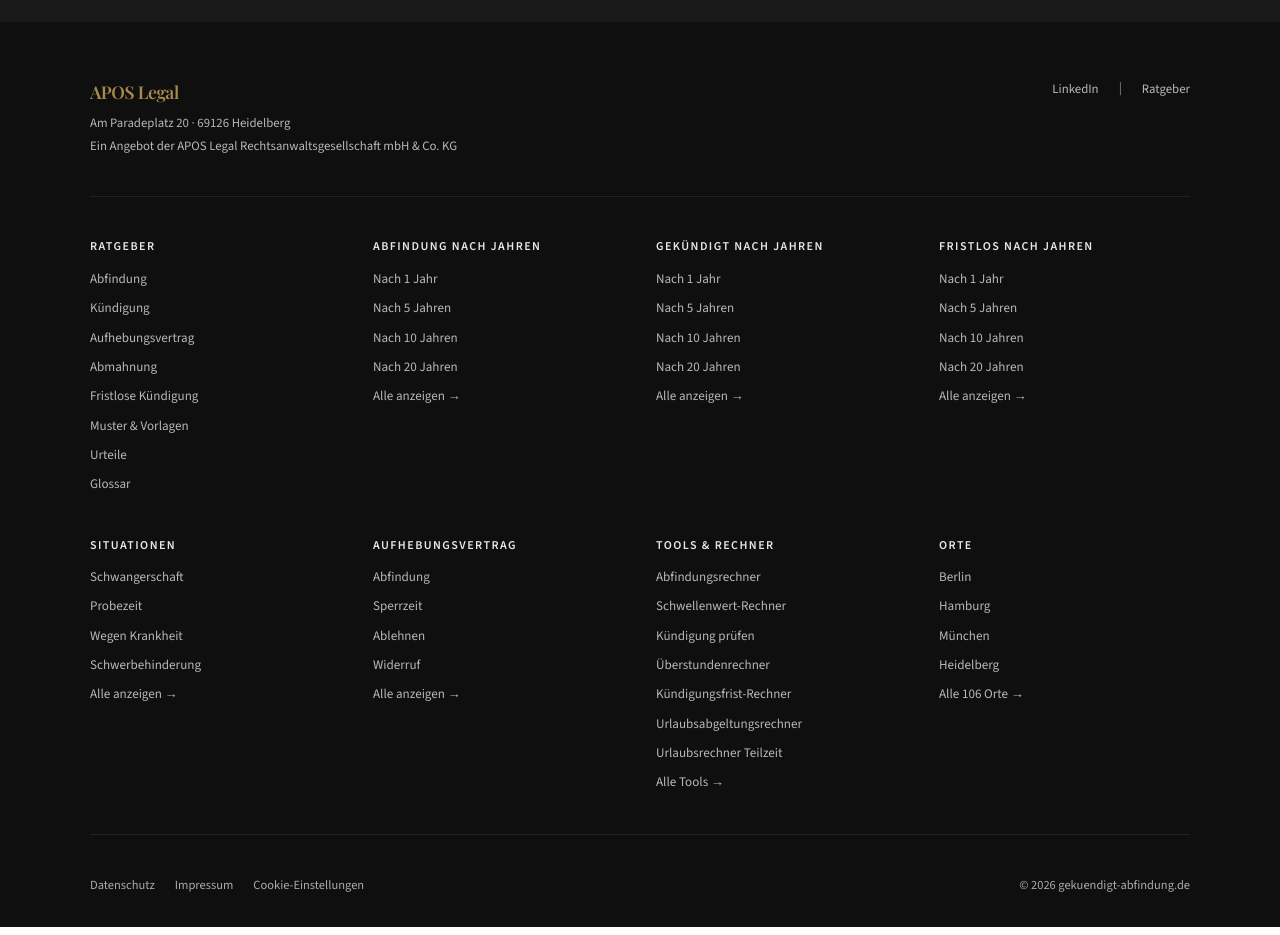
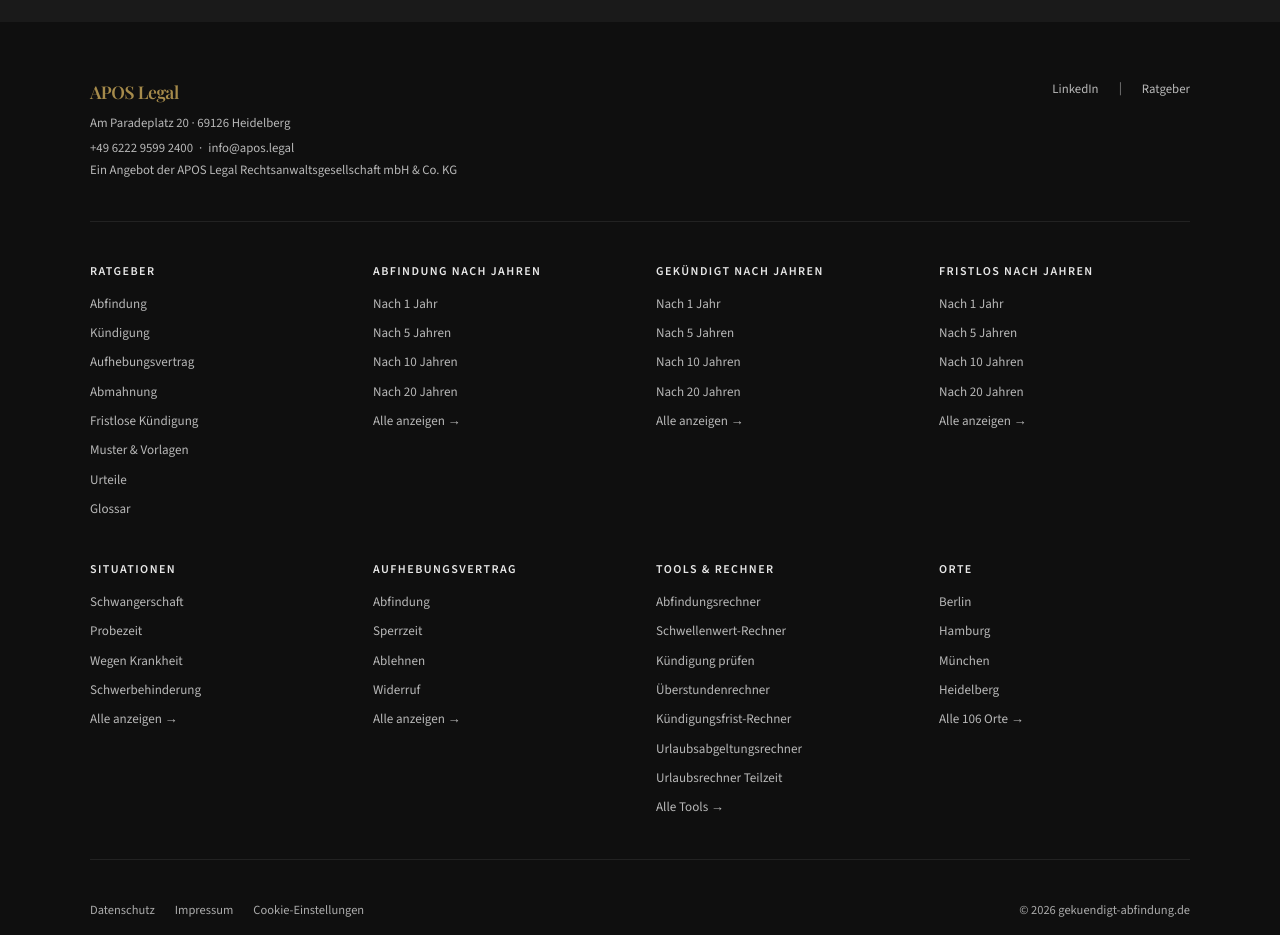
Before and after one commit to fatihbektas76/kuendigung-abfindung, a Next.js app: page / in a window 1280 px wide. Shown: the part 9300-10235 px from the top of the page. Built offline with nearby package versions, Linux system fonts and the light colour scheme; no server answers.

Commit message:
feat(footer): add clickable phone and email links
Add tel: and mailto: links to footer for better E-E-A-T signals
and user accessibility (GEO audit task 4.9).

```diff
--- a/components/Footer.tsx
+++ b/components/Footer.tsx
@@ -18,6 +18,11 @@
             </div>
             <div className="text-white/70 mt-1.5 text-[0.8rem]">
               Am Paradeplatz 20 &middot; 69126 Heidelberg
+            </div>
+            <div className="text-white/70 mt-1 text-[0.8rem]">
+              <a href="tel:+49622295992400" className="text-white/70 no-underline hover:text-gold-light transition-colors">+49 6222 9599 2400</a>
+              <span className="mx-1.5">&middot;</span>
+              <a href="mailto:info@apos.legal" className="text-white/70 no-underline hover:text-gold-light transition-colors">info@apos.legal</a>
             </div>
             <div className="text-white/70 mt-0.5 text-[0.8rem]">
               Ein Angebot der APOS Legal Rechtsanwaltsgesellschaft mbH&nbsp;&amp;&nbsp;Co.&nbsp;KG
```
